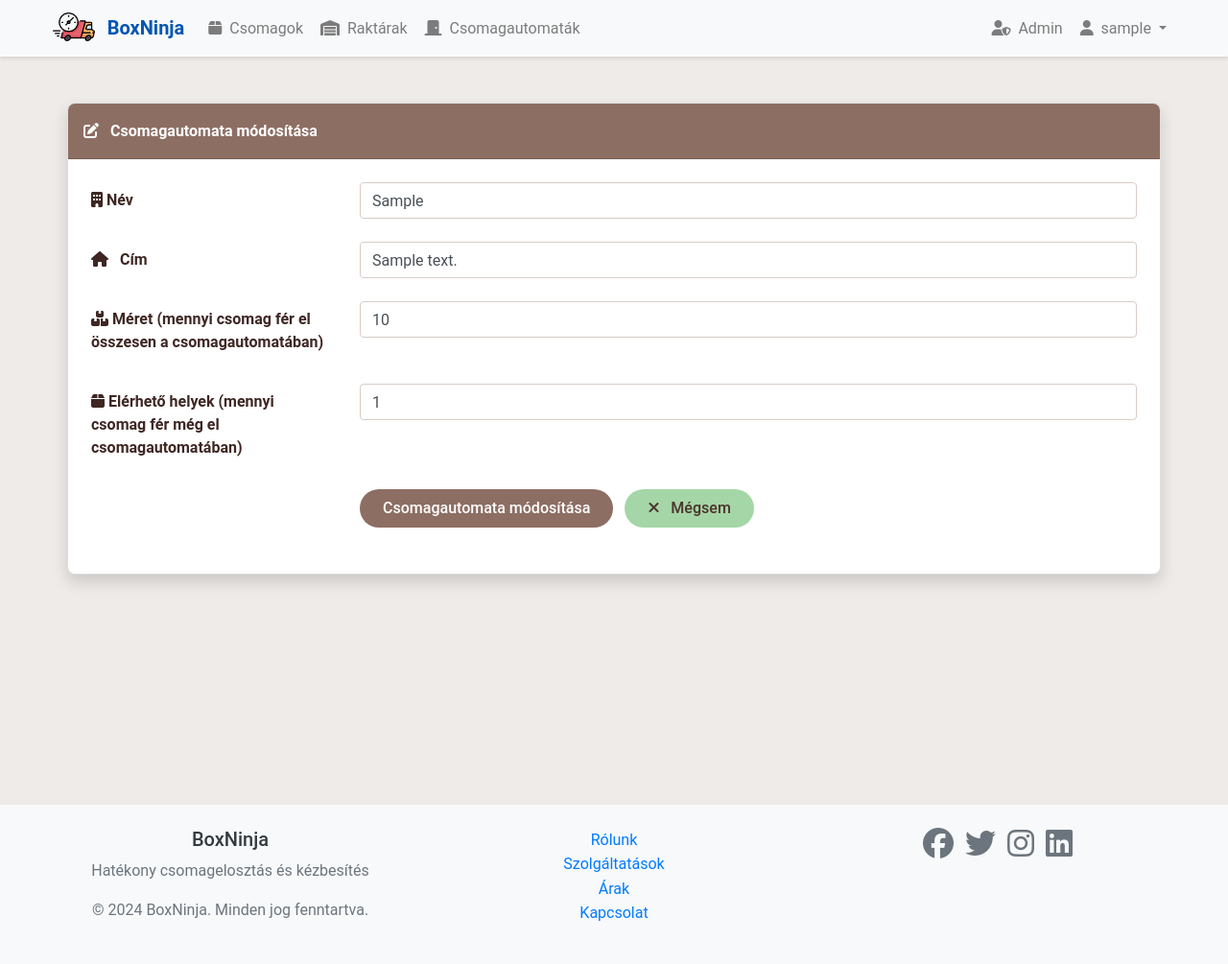
After one commit to pe-box-ninja/webapp, a Flask app: page /parcel_locker/edit/1 in a window 1280 px wide. The commit adds this page. Shown: the whole page at 96% size. Run offline with Flask 3, Linux system fonts and the light colour scheme; a user stored in the database is signed in; tables that the repository leaves empty hold one stand-in row (values such as "Sample post"); some libraries are stand-ins or nearby versions.

Commit message:
Admin: -Added the option to create new warehouses -Added the option to modify  warehouses -Added the option to create new parcel lockers -Added the option to modify  parcel lockers

```diff
--- a/app/forms.py
+++ b/app/forms.py
@@ -7,6 +7,7 @@ from wtforms import (
     FloatField,
     SelectField,
     DateField,
+    IntegerField,
 )
 from wtforms.validators import (
     DataRequired,
@@ -95,3 +96,34 @@ class CreatePackageForm(FlaskForm):
     recipient_address = StringField("Címzett címe", validators=[DataRequired()])
     delivery_deadline = DateField("Kézbesítési határidő", validators=[DataRequired()])
     submit = SubmitField("Csomag létrehozása")
+
+
+class CreateWarehouseForm(FlaskForm):
+    name = StringField("Név", validators=[DataRequired()])
+    address = StringField("Cím", validators=[DataRequired()])
+    capacity = IntegerField("Méret (mennyi csomag fér el összesen a raktárban)", validators=[DataRequired(), NumberRange(min=1)])
+    current_load = IntegerField("Jelenlegi terhelés (mennyi csomag van a raktárban)", validators=[DataRequired(), NumberRange(min=1)])
+    submit = SubmitField("Raktár létrehozása")
+
+
+class EditWarehouseForm(FlaskForm):
+    name = StringField("Név", validators=[DataRequired()])
+    address = StringField("Cím", validators=[DataRequired()])
+    capacity = IntegerField("Méret (mennyi csomag fér el összesen a raktárban)", validators=[DataRequired(), NumberRange(min=1)])
+    current_load = IntegerField("Jelenlegi terhelés (mennyi csomag van a raktárban)", validators=[DataRequired(), NumberRange(min=1)])
+    submit = SubmitField("Raktár módosítása")
+
+class CreateParcelLockerForm(FlaskForm):
+    location = StringField("Név", validators=[DataRequired()])
+    address = StringField("Cím", validators=[DataRequired()])
+    total_compartments = IntegerField("Méret (mennyi csomag fér el összesen a csomagautomatában)", validators=[DataRequired(), NumberRange(min=1)])
+    available_compartments = IntegerField("Elérhető helyek (mennyi csomag fér még el csomagautomatában)", validators=[DataRequired(), NumberRange(min=1)])
+    submit = SubmitField("Csomagautomata létrehozása")
+
+
+class EditParcelLockerForm(FlaskForm):
+    location = StringField("Név", validators=[DataRequired()])
+    address = StringField("Cím", validators=[DataRequired()])
+    total_compartments = IntegerField("Méret (mennyi csomag fér el összesen a csomagautomatában)", validators=[DataRequired(), NumberRange(min=1)])
+    available_compartments = IntegerField("Elérhető helyek (mennyi csomag fér még el csomagautomatában)", validators=[DataRequired(), NumberRange(min=1)])
+    submit = SubmitField("Csomagautomata módosítása")
--- a/app/routes/parcel_locker.py
+++ b/app/routes/parcel_locker.py
@@ -1,41 +1,12 @@
-from flask import Blueprint, render_template, request
+from flask import Blueprint, render_template, flash, request, redirect, url_for
 from flask_login import login_required
 from app.models import ParcelLocker, Package, Assignment, PackageStatus
 from app.decorators import warehouse_required
+from app.forms import EditParcelLockerForm, CreateParcelLockerForm
+from app import db
 from sqlalchemy import or_
 
 bp = Blueprint("parcel_locker", __name__)
-
-
-@bp.route("/view/<int:id>")
-@login_required
-@warehouse_required
-def view(id):
-    parcel_locker = ParcelLocker.query.get_or_404(id)
-    return render_template(
-        "parcel_locker/view.html", title="Csomagautomata", parcel_locker=parcel_locker
-    )
-
-
-@bp.route("/edit/<int:id>")
-@login_required
-@warehouse_required
-def edit(id):
-    parcel_locker = ParcelLocker.query.get_or_404(id)
-    return render_template(
-        "parcel_locker/edit.html",
-        title="Csomagautomata módosítása",
-        parcel_locker=parcel_locker,
-    )
-
-
-@bp.route("/create")
-@login_required
-@warehouse_required
-def create():
-    return render_template(
-        "parcel_locker/create.html", title="Csomagautomata felvétele"
-    )
 
 
 @bp.route("/list")
@@ -48,10 +19,10 @@ def list():
     )
 
 
-@bp.route("parcel_locker/show_packages_inside_parcer_locker/<id>")
+@bp.route("parcel_locker/show_packages_inside_parcel_locker/<id>")
 @login_required
 @warehouse_required
-def show_packages_inside_parcer_locker(id):
+def show_packages_inside_parcel_locker(id):
 
     status_filter = request.args.get("status", "all")
     search_query = request.args.get("search", "")
@@ -104,3 +75,38 @@ def show_packages_inside_parcer_locker(id):
         search_query=search_query,
         PackageStatus=PackageStatus
     )
+
+
+@bp.route("/create", methods=["GET", "POST"])
+@login_required
+@warehouse_required
+def create():
+    form = CreateParcelLockerForm()
+    if form.validate_on_submit():
+        parcel_locker = ParcelLocker(
+            location=form.location.data,
+            address=form.address.data,
+            total_compartments=form.total_compartments.data,
+            available_compartments=form.available_compartments.data,
+        )
+        db.session.add(parcel_locker)
+        db.session.commit()
+        flash("Sikeres csomagautomatafelvétel!", "success")
+        return redirect(url_for("parcel_locker.list"))
+    return render_template("parcel_locker/create.html", title="Új csomagautomata hozzáadása", form=form)
+
+
+@bp.route("/edit/<int:id>", methods=["GET", "POST"])
+@login_required
+@warehouse_required
+def edit(id):
+    parcel_locker = ParcelLocker.query.get_or_404(id)
+    form = EditParcelLockerForm(obj=parcel_locker)
+    if form.validate_on_submit():
+        form.populate_obj(parcel_locker)
+        db.session.commit()
+        flash("A csomagautomata sikeresen frissítve!", "success")
+        return redirect(url_for("parcel_locker.list"))
+    return render_template(
+        "parcel_locker/edit.html", title="Csomagautomata szerkesztése", form=form, parcel_locker=parcel_locker
+    )
--- /dev/null
+++ b/app/templates/parcel_locker/edit.html
@@ -0,0 +1,64 @@
+{% extends "base.html" %}
+{% block content %}
+<div class="container mt-5">
+    <div class="card shadow">
+        <div class="card-header text-white">
+            <i class="fas fa-edit mr-2"></i>
+            Csomagautomata módosítása
+        </div>
+        <div class="card-body">
+            <form method="POST">
+                {{ form.hidden_tag() }}
+                <div class="form-group row">
+                    <label for="{{ form.location.id }}" class="col-sm-3 col-form-label">
+                        <i class="fa-solid fa-building"></i>
+                        {{ form.location.label.text }}
+                    </label>
+                    <div class="col-sm-9">
+                        {{ form.location(class="form-control") }}
+                    </div>
+                </div>
+                <div class="form-group row">
+                    <label for="{{ form.address.id }}" class="col-sm-3 col-form-label">
+                        <i class="fas fa-home mr-2"></i>
+                        {{ form.address.label.text }}
+                    </label>
+                    <div class="col-sm-9">
+                        {{ form.address(class="form-control py-2") }}
+                    </div>
+                </div>
+                <div class="form-group row">
+                    <label for="{{ form.total_compartments.id }}" class="col-sm-3 col-form-label">
+                        <i class="fa-solid fa-boxes-stacked"></i>
+                        {{ form.total_compartments.label.text }}
+                    </label>
+                    <div class="col-sm-9">
+                        <div class="input-group">
+                            {{ form.total_compartments(class="form-control") }}
+                        </div>
+                    </div>
+                </div>
+                <div class="form-group row">
+                    <label for="{{ form.available_compartments.id }}" class="col-sm-3 col-form-label">
+                        <i class="fa-solid fa-box"></i>
+                        {{ form.available_compartments.label.text }}
+                    </label>
+                    <div class="col-sm-9">
+                        {{ form.available_compartments(class="form-control") }}
+                    </div>
+                </div>
+
+                <div class="form-group row">
+                    <div class="col-sm-9 offset-sm-3">
+                        {{ form.submit(class="btn btn-primary mr-2") }}
+                        <a href="{{ url_for('warehouse.list') }}" class="btn btn-secondary">
+                            <i class="fas fa-times mr-2"></i>
+                            Mégsem
+                        </a>
+                    </div>
+                </div>
+            </form>
+        </div>
+    </div>
+</div>
+{% endblock %}
--- a/app/templates/parcel_locker/show_packages_inside_parcel_locker.html
+++ b/app/templates/parcel_locker/show_packages_inside_parcel_locker.html
@@ -4,7 +4,7 @@
 <div class="card shadow-sm">
     <div class="row mb-4">
         <div class="col-md-4">
-            <form action="{{ url_for('parcel_locker.show_packages_inside_parcer_locker', id=parcel_locker.id) }}" method="get" class="form-inline">
+            <form action="{{ url_for('parcel_locker.show_packages_inside_parcel_locker', id=parcel_locker.id) }}" method="get" class="form-inline">
                 <div class="form-group mr-2">
                     <select name="status" class="form-control p-2">
                         <option value="all" {% if current_filter == 'all' %}selected{% endif %}>Összes státusz</option>
@@ -21,7 +21,7 @@
             </form>
         </div>
         <div class="col-md-4">
-            <form action="{{ url_for('parcel_locker.show_packages_inside_parcer_locker', id=parcel_locker.id) }}" method="get" class="form-inline">
+            <form action="{{ url_for('parcel_locker.show_packages_inside_parcel_locker', id=parcel_locker.id) }}" method="get" class="form-inline">
                 <div class="form-group mr-2">
                     <input type="text" name="search" class="form-control" placeholder="Keresés..." value="{{ search_query }}">
                 </div>
```
Also changed, not shown: app/routes/warehouse.py (+37 -1 lines), app/templates/parcel_locker/create.html (added, +22 -0 lines), app/templates/parcel_locker/parcel_lockers_list.html (+12 -3 lines), app/templates/warehouse/create.html (added, +22 -0 lines), app/templates/warehouse/edit.html (added, +64 -0 lines), app/templates/warehouse/warehouses_list.html (+9 -0 lines).
